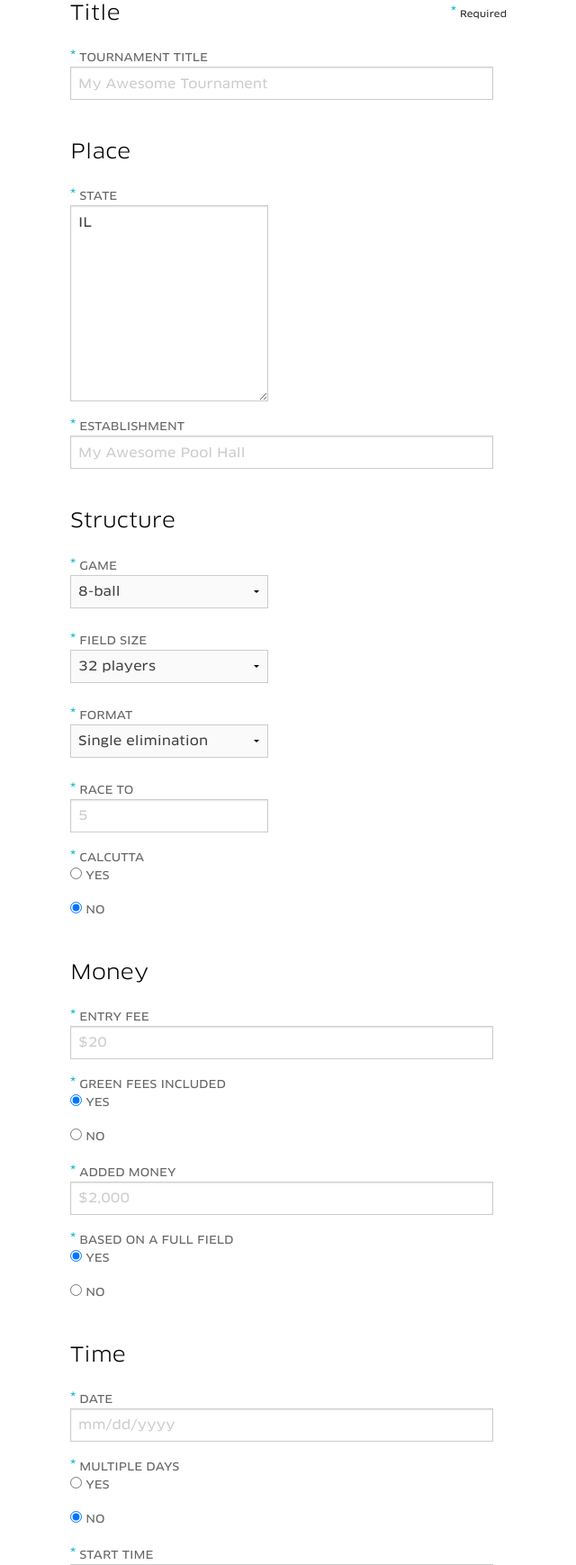
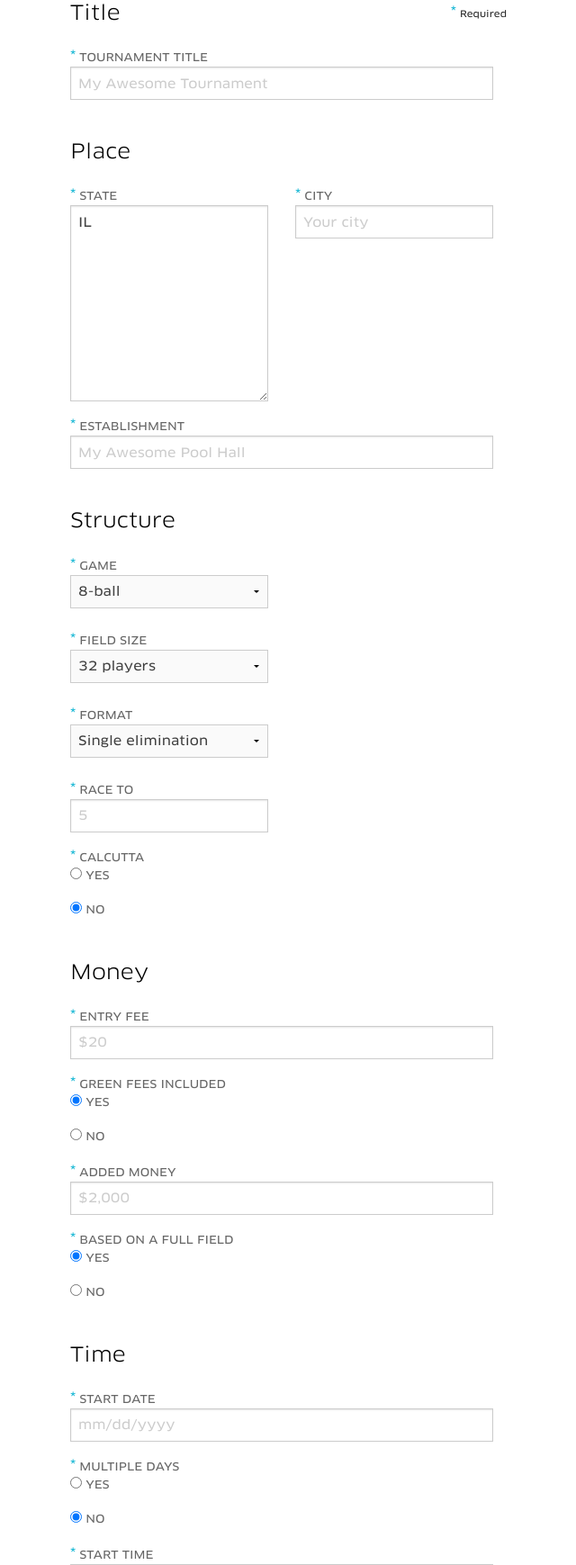
Before and after one commit to sanp/standyco-poolapp, a Django app: template poolapp/apps/post/templates/post/tourney_form_upload.html in a window 1280 px wide. Shown: the part 181-1920 px from the top of the page at 90% size, without its empty margins (327-967 px from the left). Run offline with Django 3.2, Linux system fonts and the light colour scheme; the template is opened without the code that fills it: values that come from a table or form of the project are taken from there, others are empty; parts of the project's set-up code (start-up, migrations or seed data) failed here and were passed over; some libraries are stand-ins or nearby versions.

Commit message:
Updated models a bit

```diff
--- a/poolapp/apps/post/forms.py
+++ b/poolapp/apps/post/forms.py
@@ -9,13 +9,14 @@ class TourneyForm(ModelForm):
     model = Tourney
     fields = (
       'state',
+      'city',
       'pool_hall',
       'game',
       'game_other',
       'tourney_format_other',
       'field_size_other',
       'field_size',
-      'date',
+      'start_date',
       'end_date',
       'multiple_days',
       'fee',
@@ -37,6 +38,7 @@ class TourneyForm(ModelForm):
     )
     widgets = {
             'title': forms.TextInput(attrs={'placeholder':'My Awesome Tournament'}),
+            'city': forms.TextInput(attrs={'placeholder':'Your city'}),
             'has_calcutta': forms.RadioSelect,
             'multiple_days': forms.RadioSelect,
             'added_money_based_on_full_field': forms.RadioSelect,
@@ -57,7 +59,7 @@ class TourneyForm(ModelForm):
               }),
             'fee': forms.TextInput(attrs={'placeholder':'$20'}),
             'added_money': forms.TextInput(attrs={'placeholder':'$2,000'}),
-            'date': forms.TextInput(attrs={
+            'start_date': forms.TextInput(attrs={
                 'class':'datepicker',
                 'placeholder': 'mm/dd/yyyy'
               }),
--- a/poolapp/apps/post/models.py
+++ b/poolapp/apps/post/models.py
@@ -58,7 +58,9 @@ class Tourney(models.Model):
   # Fields
   tourney_id = models.AutoField(primary_key=True)
   state = USStateField(choices=STATE_CHOICES, default='IL')
-  # TODO: add cities
+  # TODO: for now, cities is a write in text box -- make it a drop down which
+  # takes its values conditional upon state.
+  city = models.CharField(max_length=200, verbose_name="City")
   # TODO: add sub-city regions
   pool_hall = models.CharField(max_length=200, verbose_name="Location")
 
@@ -73,7 +75,7 @@ class Tourney(models.Model):
   field_size_other = models.CharField(max_length=200,
       verbose_name="Other Field Size", blank=True, null=True)
 
-  date = models.DateField(verbose_name='Tournament Date')
+  start_date = models.DateField(verbose_name='Start Date')
   end_date = models.DateField(blank=True, null=True, verbose_name='End Date')
   fee = models.DecimalField(max_digits=6, decimal_places=2,
       verbose_name="Entry Fee")
--- a/poolapp/apps/post/templates/post/tourney_form_upload.html
+++ b/poolapp/apps/post/templates/post/tourney_form_upload.html
@@ -92,11 +92,11 @@
                   </label>
                 </div>
 
-                <!--               <div class="required large-6 medium-6 columns"> -->
-                <!--                 <label>Choose your city -->
-                <!--                   {{ form.state }} -->
-                <!--                 </label> -->
-                <!--               </div> -->
+                <div class="required large-6 medium-6 columns">
+                  <label class="required_label">City
+                    {{ form.city }}
+                  </label>
+                </div>
 
               </div>
 
@@ -287,8 +287,8 @@
 
               <div class="row">
                 <div class="required large-12 medium-12 columns">
-                  <label class="required_label">Date
-                    {{ form.date }}
+                  <label class="required_label">Start Date
+                    {{ form.start_date }}
                   </label>
                 </div>
               </div>
--- a/poolapp/apps/post/views.py
+++ b/poolapp/apps/post/views.py
@@ -17,11 +17,12 @@ def tourney_form_upload(request):
     if form.is_valid():
 
       state = form.cleaned_data['state']
+      city = form.cleaned_data['city']
       pool_hall = form.cleaned_data['pool_hall']
       game = form.cleaned_data['game']
       game_other = form.cleaned_data['game_other']
       field_size = form.cleaned_data['field_size']
-      date = form.cleaned_data['date']
+      start_date = form.cleaned_data['start_date']
       end_date = form.cleaned_data['end_date']
       fee = form.cleaned_data['fee']
       added_money = form.cleaned_data['added_money']
@@ -42,11 +43,12 @@ def tourney_form_upload(request):
 
       tourney = Tourney.objects.create(
                   state = state,
+                  city = city,
                   pool_hall = pool_hall,
                   game = game,
                   game_other = game_other,
                   field_size = field_size,
-                  date = date,
+                  start_date = start_date,
                   end_date = end_date,
                   fee = fee,
                   added_money = added_money,
```
